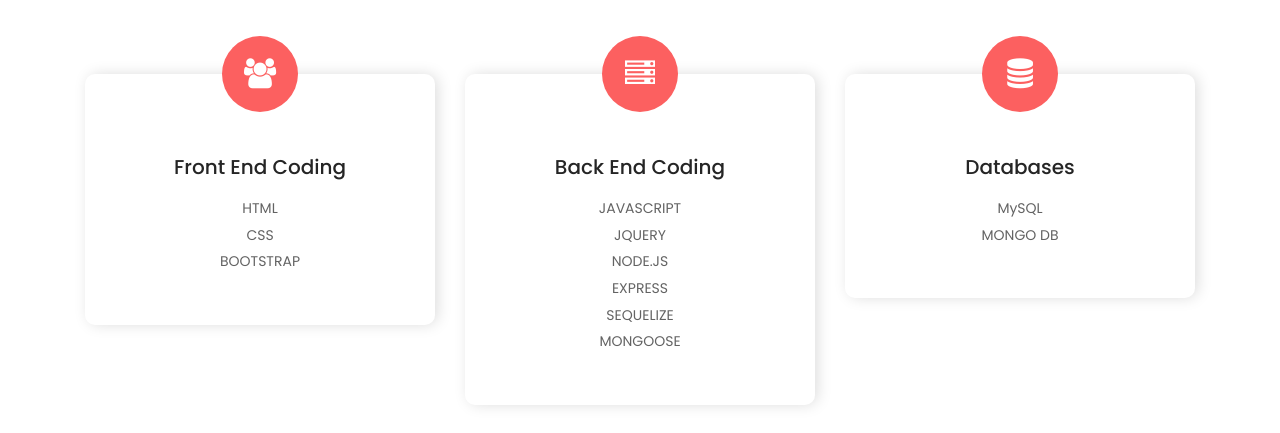
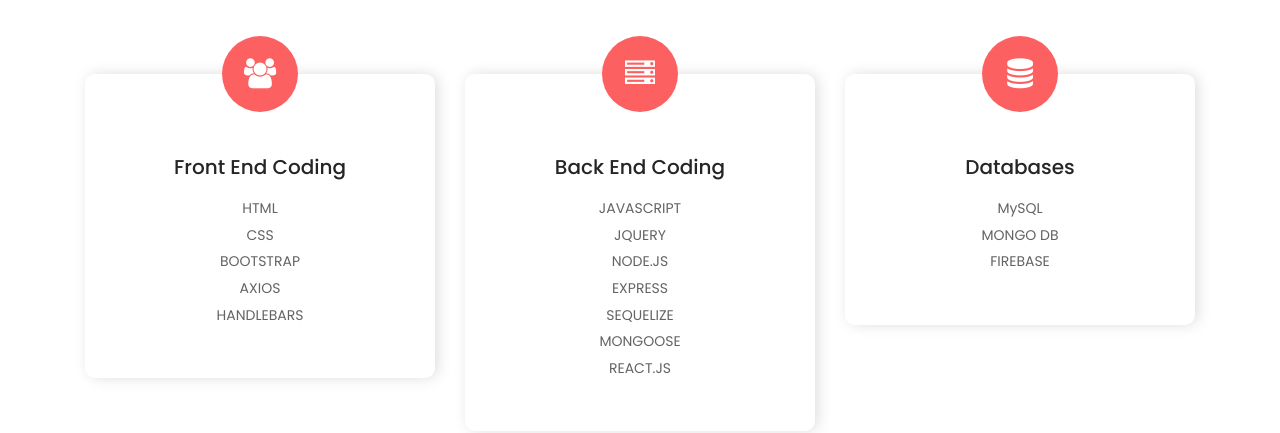
Before and after one commit to 2MLCMonkeys/Portfolio, a website: page about.html in a window 1280 px wide. Shown: the part 519-952 px from the top of the page. Drawn offline with Linux system fonts and the light colour scheme.

Commit message:
remove fb

```diff
--- a/about.html
+++ b/about.html
@@ -153,7 +153,7 @@
                             <i class="fa fa-users" aria-hidden="true"></i>
                         </div>
                         <h4>Front End Coding</h4>
-                        <p>HTML <BR> CSS <BR> BOOTSTRAP</p>
+                        <p>HTML <BR> CSS <BR> BOOTSTRAP <BR> AXIOS <BR> HANDLEBARS </p>
                     </div>
                 </div>
 
@@ -164,7 +164,7 @@
                             <i class="fa fa-server" aria-hidden="true"></i>
                         </div>
                         <h4>Back End Coding</h4>
-                        <p>JAVASCRIPT <br> JQUERY <BR> NODE.JS <BR> EXPRESS <BR> SEQUELIZE <BR> MONGOOSE</p>
+                        <p>JAVASCRIPT <br> JQUERY <BR> NODE.JS <BR> EXPRESS <BR> SEQUELIZE <BR> MONGOOSE <BR> REACT.JS </p>
                     </div>
                 </div>
 
@@ -175,7 +175,7 @@
                             <i class="fa fa-database" aria-hidden="true"></i>
                         </div>
                         <h4>Databases</h4>
-                        <p>MySQL<br>MONGO DB</p>
+                        <p>MySQL<br>MONGO DB <BR> FIREBASE </p>
                     </div>
                 </div>
             </div>
@@ -454,8 +454,8 @@
                         </div>
                         <!-- Social Info -->
                         <div class="social-info">
-                            <a href="https://www.facebook.com/amber.charnley.5?ref=bookmarks"><i class="ti-facebook"
-                                    aria-hidden="true"></i></a>
+                            <!-- <a href="https://www.facebook.com/amber.charnley.5?ref=bookmarks"><i class="ti-facebook"
+                                    aria-hidden="true"></i></a> -->
                             <a href="https://github.com/2MLCMonkeys"><i class="ti-github" aria-hidden="true"></i></a>
                             <a href="https://www.linkedin.com/in/amber-charnley-095a48185/"><i class="ti-linkedin"
                                     aria-hidden="true"></i></a>
```
Also changed, not shown: blog.html (+2 -2 lines), contact.html (+4 -4 lines), index.html (+2 -2 lines).
